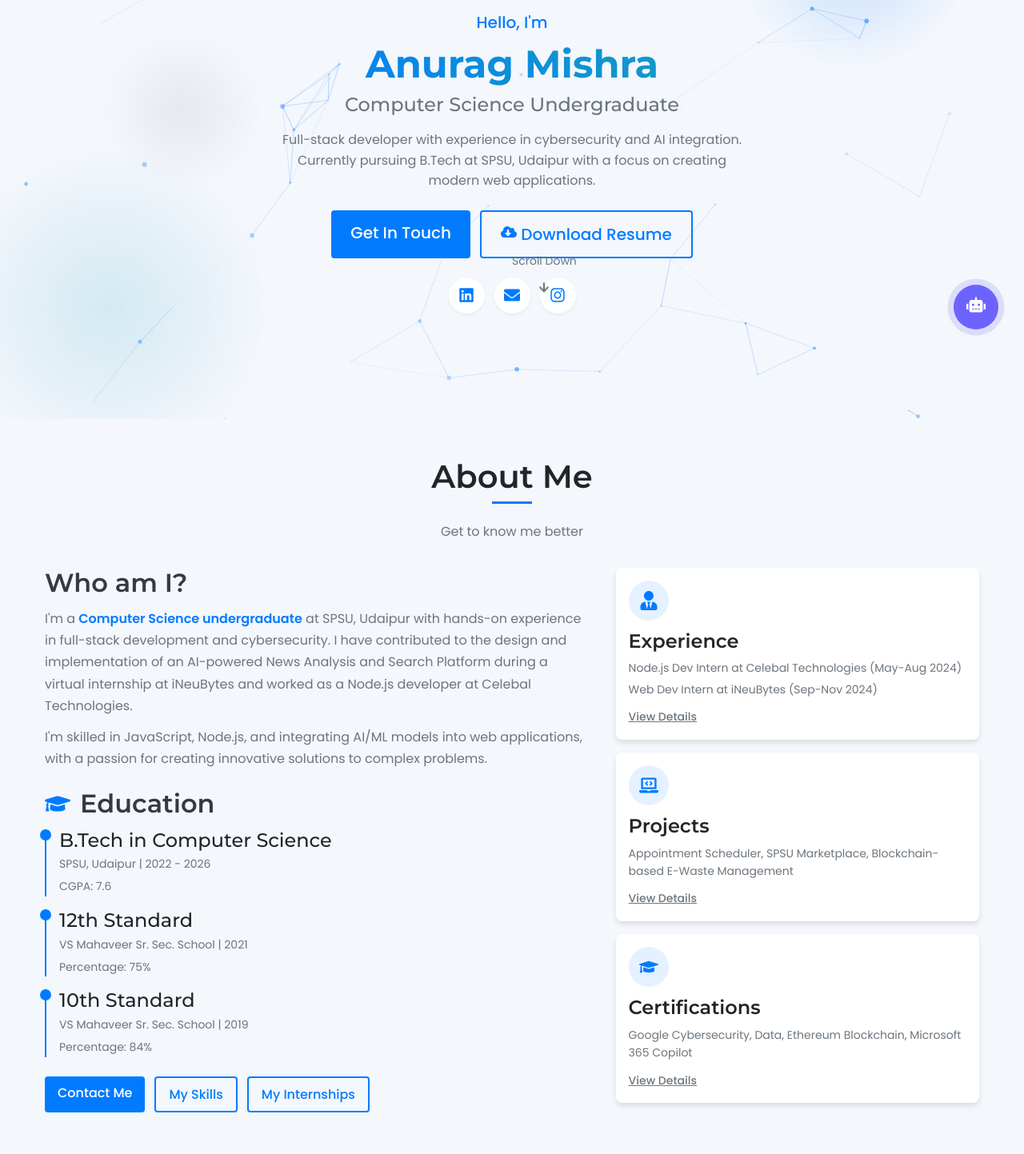
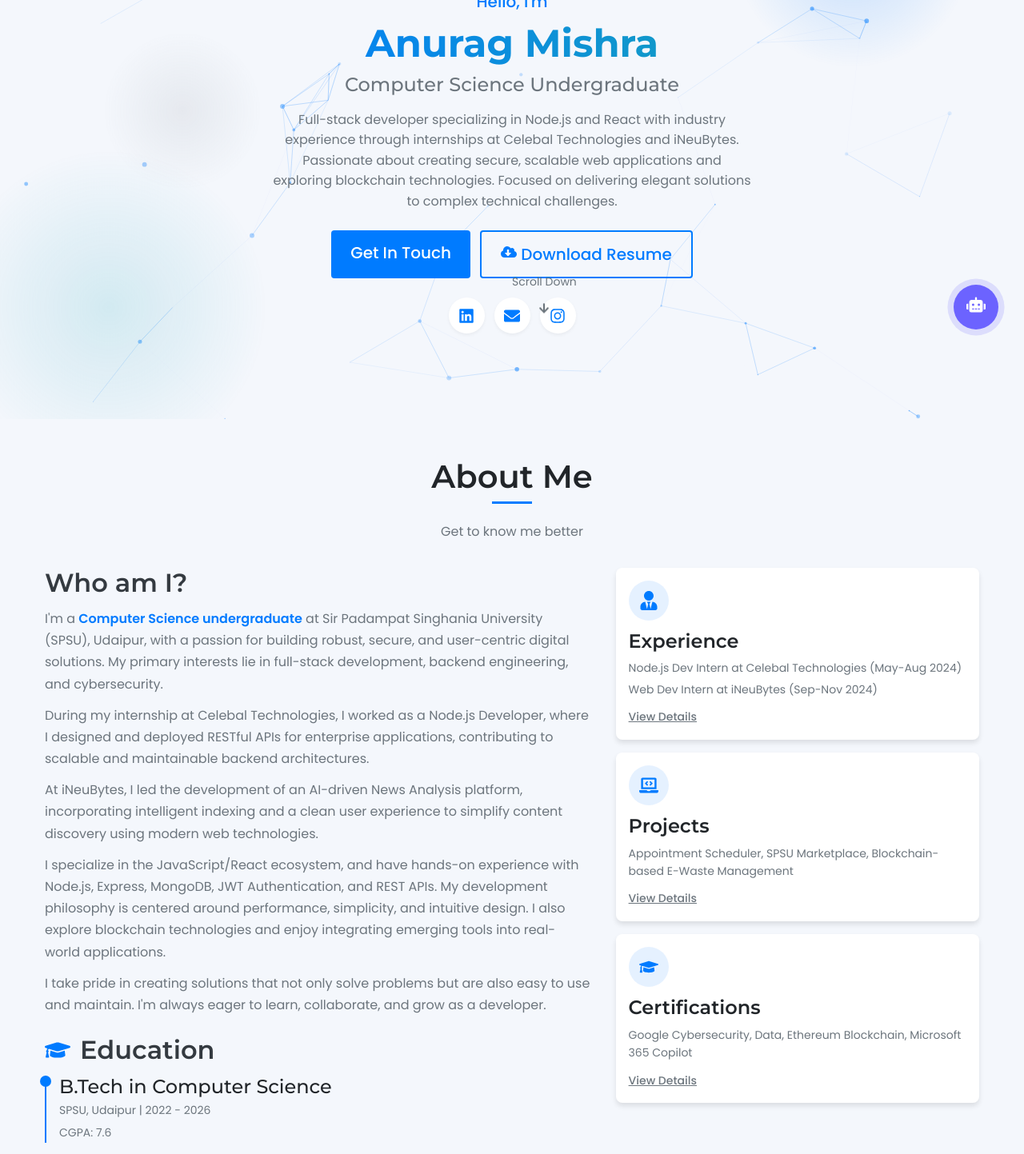
Before and after one commit to anuragmishrash/My-portfolio, a React (Create React App) app: page / in a window 1280 px wide. Shown: the part 356-1799 px from the top of the page at 80% size. Built offline with nearby package versions, Linux system fonts and the light colour scheme.

Commit message:
Update professional bio and summary with more compelling content

```diff
--- a/src/components/UI/About.js
+++ b/src/components/UI/About.js
@@ -23,14 +23,19 @@ const About = () => {
           >
             <h3>Who am I?</h3>
             <p>
-              I'm a <strong>Computer Science undergraduate</strong> at SPSU, Udaipur with hands-on experience
-              in full-stack development and cybersecurity. I have contributed to the design and
-              implementation of an AI-powered News Analysis and Search Platform during a virtual
-              internship at iNeuBytes and worked as a Node.js developer at Celebal Technologies.
+              I'm a <strong>Computer Science undergraduate</strong> at Sir Padampat Singhania University (SPSU), Udaipur, with a passion for building robust, secure, and user-centric digital solutions. My primary interests lie in full-stack development, backend engineering, and cybersecurity.
             </p>
             <p>
-              I'm skilled in JavaScript, Node.js, and integrating AI/ML models into web applications,
-              with a passion for creating innovative solutions to complex problems.
+              During my internship at Celebal Technologies, I worked as a Node.js Developer, where I designed and deployed RESTful APIs for enterprise applications, contributing to scalable and maintainable backend architectures.
+            </p>
+            <p>
+              At iNeuBytes, I led the development of an AI-driven News Analysis platform, incorporating intelligent indexing and a clean user experience to simplify content discovery using modern web technologies.
+            </p>
+            <p>
+              I specialize in the JavaScript/React ecosystem, and have hands-on experience with Node.js, Express, MongoDB, JWT Authentication, and REST APIs. My development philosophy is centered around performance, simplicity, and intuitive design. I also explore blockchain technologies and enjoy integrating emerging tools into real-world applications.
+            </p>
+            <p>
+              I take pride in creating solutions that not only solve problems but are also easy to use and maintain. I'm always eager to learn, collaborate, and grow as a developer.
             </p>
 
             <div className="education-info">
--- a/src/components/UI/Hero.js
+++ b/src/components/UI/Hero.js
@@ -121,8 +121,7 @@ const Hero = () => {
             <motion.p
               variants={itemVariants}
             >
-              Full-stack developer with experience in cybersecurity and AI integration.
-              Currently pursuing B.Tech at SPSU, Udaipur with a focus on creating modern web applications.
+              Full-stack developer specializing in Node.js and React with industry experience through internships at Celebal Technologies and iNeuBytes. Passionate about creating secure, scalable web applications and exploring blockchain technologies. Focused on delivering elegant solutions to complex technical challenges.
             </motion.p>
 
             <motion.div
```
